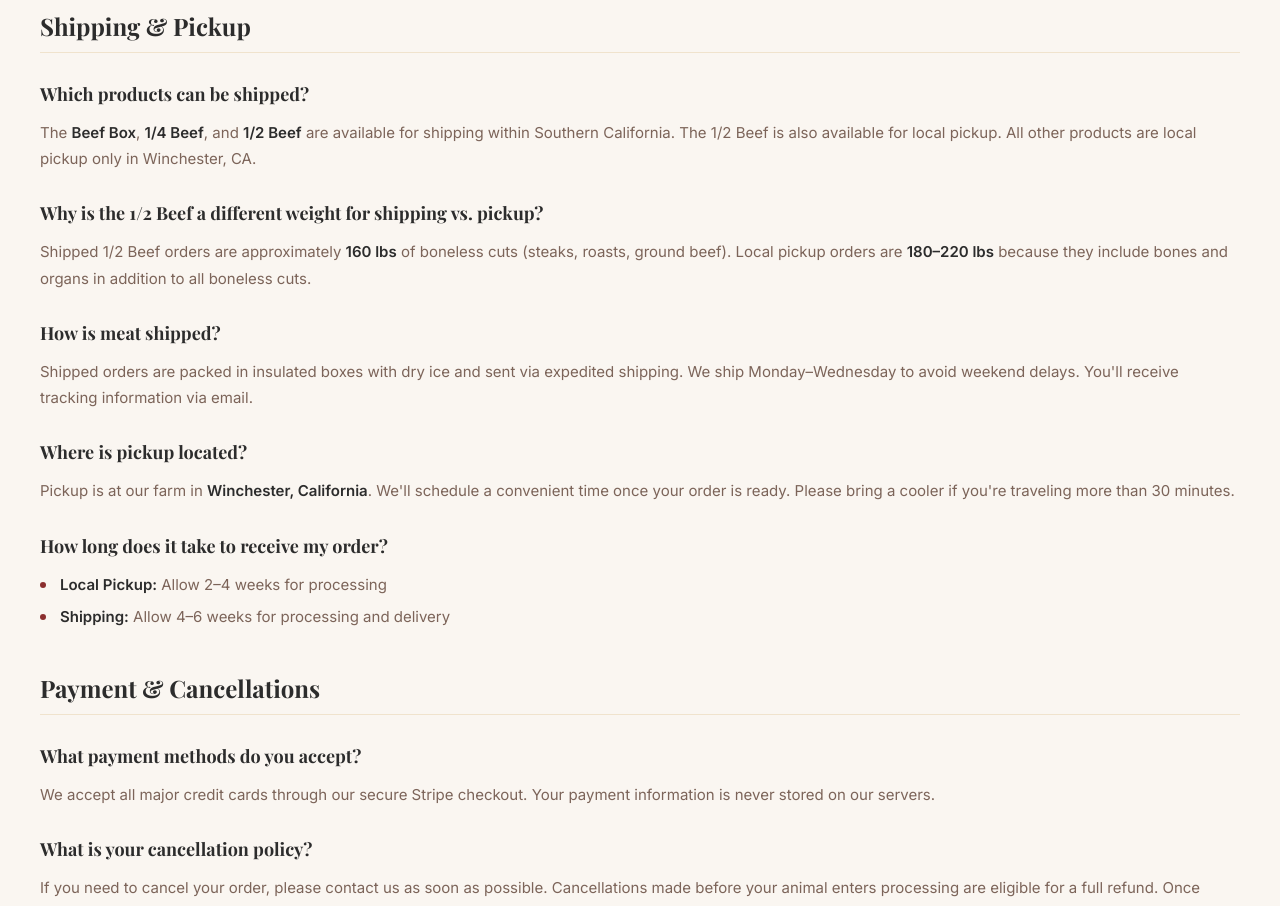
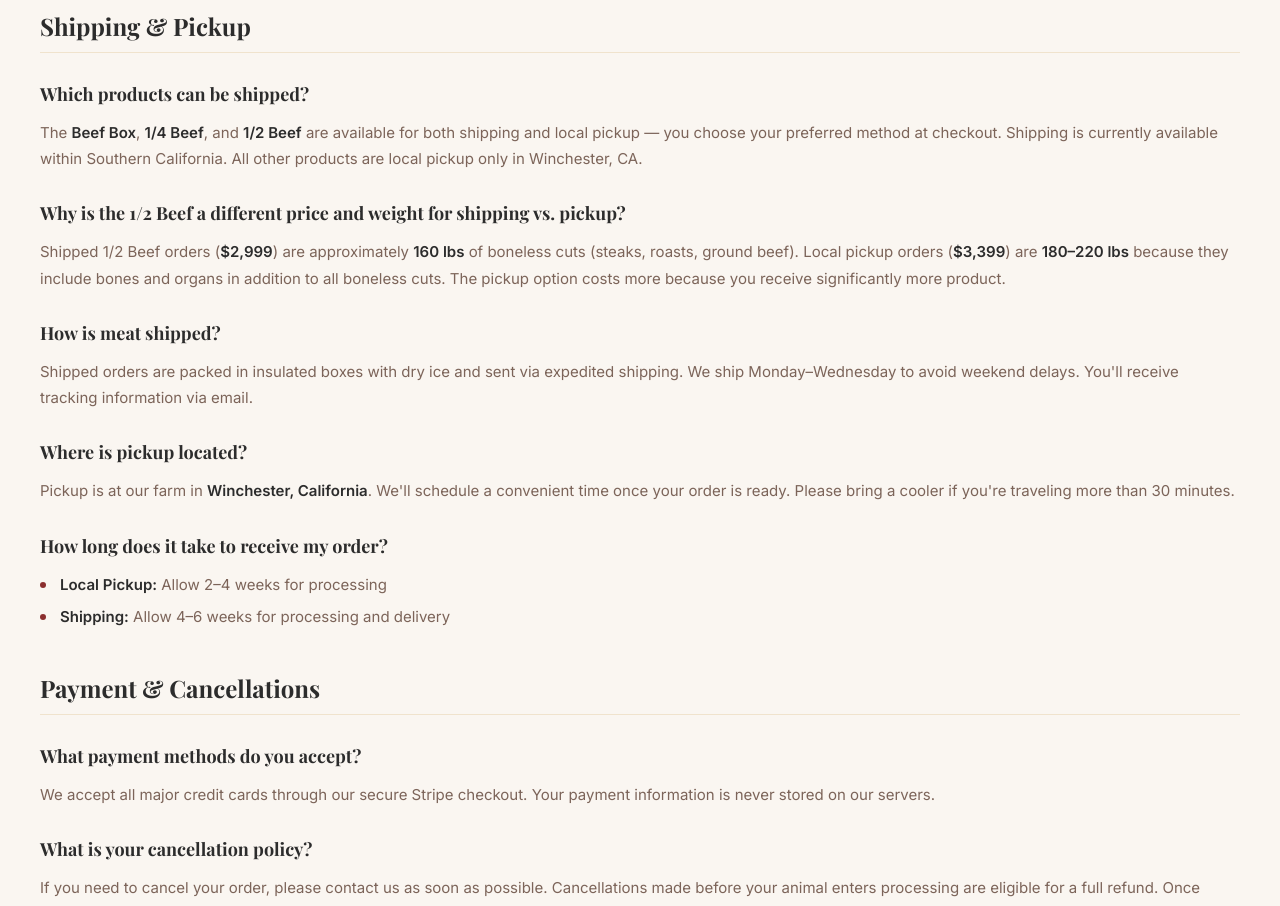
Before and after one commit to tdmgmrkt-arch/baker-farms, a Next.js app: page /faq in a window 1280 px wide. Shown: the part 1740-2646 px from the top of the page. Built offline with nearby package versions, Linux system fonts and the light colour scheme.

Commit message:
fix discrepancies from faq and shipping page / updaagnus beef to black and red angus beff in prodcut description

```diff
--- a/src/app/faq/page.tsx
+++ b/src/app/faq/page.tsx
@@ -84,17 +84,20 @@ export default function FAQPage() {
       <h3>Which products can be shipped?</h3>
       <p>
         The <strong>Beef Box</strong>, <strong>1/4 Beef</strong>, and{" "}
-        <strong>1/2 Beef</strong> are available for shipping within Southern
-        California. The 1/2 Beef is also available for local pickup. All other
-        products are local pickup only in Winchester, CA.
+        <strong>1/2 Beef</strong> are available for both shipping and local
+        pickup — you choose your preferred method at checkout. Shipping is
+        currently available within Southern California. All other products are
+        local pickup only in Winchester, CA.
       </p>
 
-      <h3>Why is the 1/2 Beef a different weight for shipping vs. pickup?</h3>
+      <h3>Why is the 1/2 Beef a different price and weight for shipping vs. pickup?</h3>
       <p>
-        Shipped 1/2 Beef orders are approximately <strong>160 lbs</strong> of
-        boneless cuts (steaks, roasts, ground beef). Local pickup orders are{" "}
+        Shipped 1/2 Beef orders (<strong>$2,999</strong>) are approximately{" "}
+        <strong>160 lbs</strong> of boneless cuts (steaks, roasts, ground beef).
+        Local pickup orders (<strong>$3,399</strong>) are{" "}
         <strong>180–220 lbs</strong> because they include bones and organs in
-        addition to all boneless cuts.
+        addition to all boneless cuts. The pickup option costs more because you
+        receive significantly more product.
       </p>
 
       <h3>How is meat shipped?</h3>
--- a/src/app/shipping/page.tsx
+++ b/src/app/shipping/page.tsx
@@ -34,9 +34,10 @@ export default function ShippingPage() {
       <h3>Shipping — Select Products</h3>
       <p>
         The <strong>Beef Box (1/8 Beef)</strong>, <strong>1/4 Beef</strong>,
-        and <strong>1/2 Beef</strong> shares are available for shipping. We ship
-        using insulated packaging with dry ice to ensure your meat stays frozen
-        during transit.
+        and <strong>1/2 Beef</strong> shares are available for shipping. These
+        three products can also be picked up locally — you choose your
+        preferred method at checkout. We ship using insulated packaging with
+        dry ice to ensure your meat stays frozen during transit.
       </p>
       <ul>
         <li>Orders are shipped Monday–Wednesday to avoid weekend delays</li>
@@ -52,18 +53,22 @@ export default function ShippingPage() {
       <h3>1/2 Beef — Shipped vs. Pickup</h3>
       <p>
         The 1/2 Beef share is available for both shipping and local pickup.
-        Please note the weight difference:
+        Please note the differences:
       </p>
       <ul>
         <li>
-          <strong>Shipped:</strong> ~160 lbs of boneless cuts (steaks, roasts,
-          ground beef)
+          <strong>Shipped ($2,999):</strong> ~160 lbs of boneless cuts (steaks,
+          roasts, ground beef)
         </li>
         <li>
-          <strong>Local Pickup:</strong> 180–220 lbs, which includes bones and
-          organs in addition to all boneless cuts
+          <strong>Local Pickup ($3,399):</strong> 180–220 lbs, which includes
+          bones and organs in addition to all boneless cuts
         </li>
       </ul>
+      <p>
+        The pickup option is priced higher because it includes significantly
+        more product (bones, organs, and additional weight).
+      </p>
 
       <h2>Pickup-Only Products</h2>
       <p>
--- a/src/components/Products.tsx
+++ b/src/components/Products.tsx
@@ -483,10 +483,10 @@ export default function Products() {
           <h2 className="font-serif text-3xl sm:text-4xl lg:text-5xl font-bold text-charcoal mb-4 sm:mb-6">
             Premium Pasture-Raised Meats
           </h2>
-          <p className="text-warm-brown/70 text-base sm:text-lg max-w-2xl mx-auto leading-relaxed">
-            Fill your freezer with the finest grass-fed and finished meats from
-            Baker Farms in Winchester, CA. Every cut is vacuum-sealed, labeled,
-            and ready to enjoy.
+          <p className="text-warm-brown/70 text-base sm:text-lg max-w-[44rem] mx-auto leading-relaxed">
+          Fill your freezer with the finest Grass-Fed Black & Red Angus beef from
+          Baker Farms in Winchester, CA. Every cut is vacuum-sealed, labeled,
+          and ready to enjoy.
           </p>
         </motion.div>
 
```
